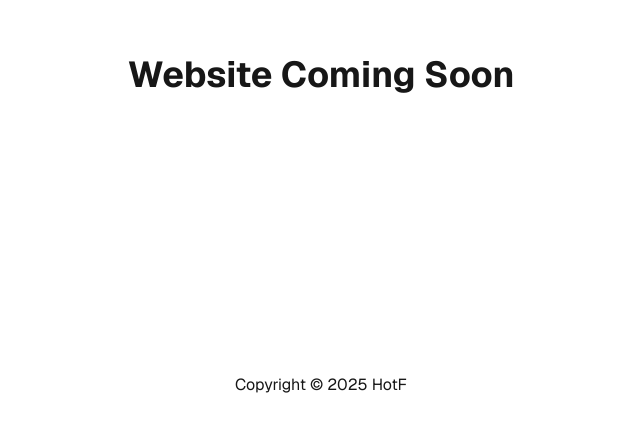
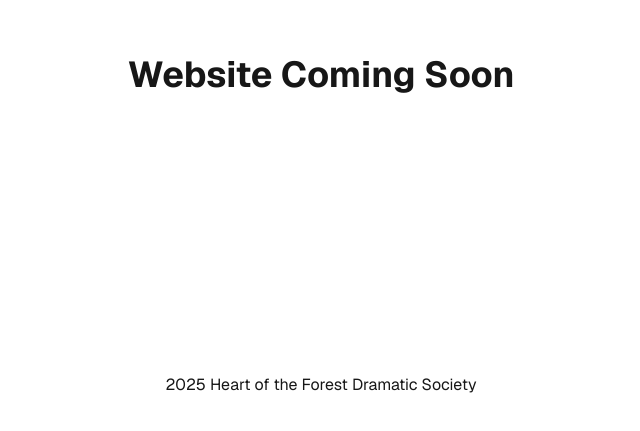
Before and after one commit to Heart-of-the-Forest-Dramatic-Society/hotf-website, a Next.js app: page / in a window 1280 px wide. Shown: the part 325-756 px from the top of the page, without its empty margins (319-959 px from the left). Built offline with nearby package versions, Linux system fonts and the light colour scheme.

Commit message:
Update footer text in Home component to reflect full name of the organization

```diff
--- a/app/page.tsx
+++ b/app/page.tsx
@@ -5,7 +5,7 @@ export default function Home() {
         <h1 className="text-4xl font-bold">Website Coming Soon</h1>
       </main>
       <footer className="row-start-3 flex gap-[24px] flex-wrap items-center justify-center">
-        <p>Copyright © {new Date().getFullYear()} HotF</p>
+        <p>{new Date().getFullYear()} Heart of the Forest Dramatic Society</p>
       </footer>
     </div>
   );
```
